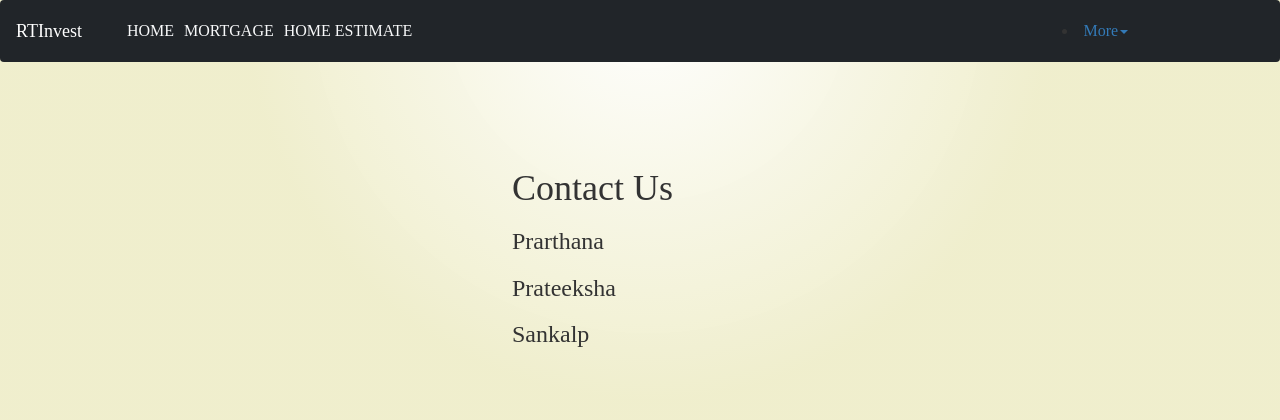
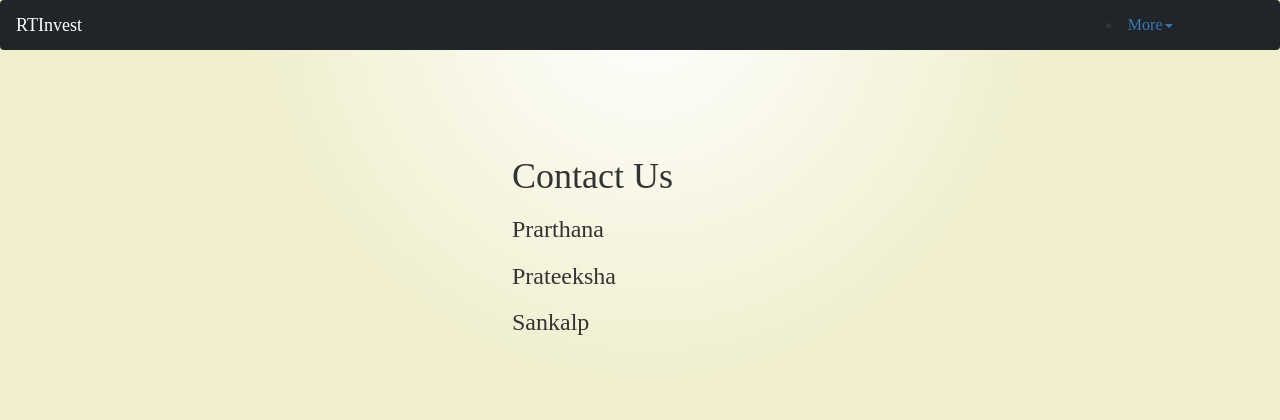
Before and after one commit to Sankalp-Vaish/CS682, a Django app: page /help/ in a window 1280 px wide; the page is wider, and only the part inside the window is pictured. Shown: the top 420 px of that part. Run offline with Django 4.2, Linux system fonts and the light colour scheme; some libraries are stand-ins or nearby versions.

Commit message:
alignment

```diff
--- a/templates/master.html
+++ b/templates/master.html
@@ -24,9 +24,11 @@
 <header class="header">
   <nav class="navbar navbar-expand-sm bg-dark navbar-dark">
     <div class="container-fluid">
-      <a class="navbar-brand" href="/">RTInvest</a>
+      <a class="navbar-brand" href="/" style="position: absolute;">RTInvest</a>
+
+      {% if user.is_authenticated %}
       <div class="container">
-        <ul class="navbar-nav">
+        <ul class="navbar-nav" style="margin-left: 65px;">
           <li class="nav-item">
             <a class="nav-link link-light" href="/home">HOME</a>
           </li>
@@ -38,7 +40,6 @@
           </li>
         </ul>
       </div>
-      {% if user.is_authenticated %}
       <div style="width: 20%; float: right">
         <li class="dropdown">
           <a data-toggle="dropdown" href="/" style="color: white;">Account <span class="caret"></span></a>
@@ -53,7 +54,7 @@
             </li>
             <li>
               <a href="/help">
-                <span class="glyphicon glyphicon-shopping-cart"></span> CONTACT US</a>
+                <span class="glyphicon glyphicon-envelope"></span> CONTACT US</a>
             </li>
             <li>
               <a href="/about">
@@ -65,13 +66,13 @@
 
 
       {% else %}
-      <div style="width: 20%; float: right">
+      <div style="margin-left: 80%; float: right; text-align: right;">
         <li class="dropdown">
           <a data-toggle="dropdown" href="/main">More<span class="caret"></span></a>
           <ul class="dropdown-menu">
             <li class="">
               <a href="/help">
-                <span class="glyphicon glyphicon-shopping-cart"></span> CONTACT US</a>
+                <span class="glyphicon glyphicon-envelope"></span> CONTACT US</a>
             </li>
             <li>
               <a href="/about">
```
Also changed, not shown: db.sqlite3.
